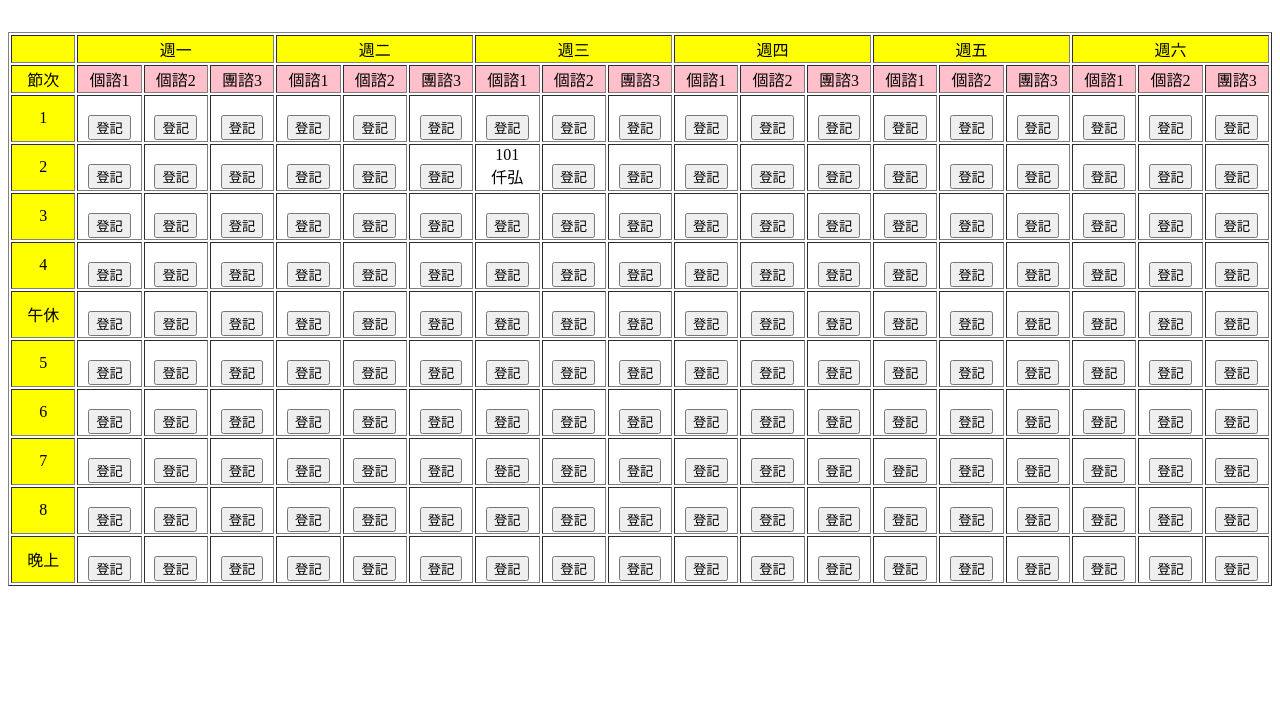
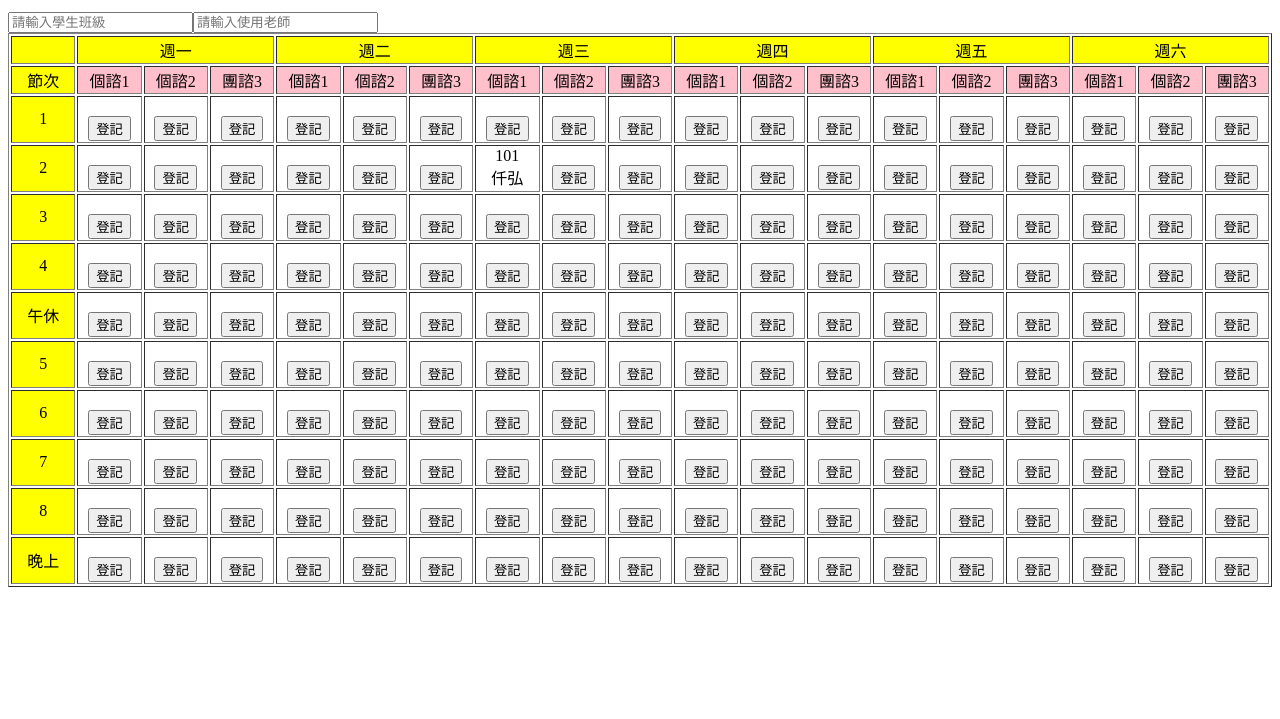
Before and after one commit to guidephy/counseling, a plain HTML site: page index.html in a window 1280 px wide. Shown: the part 81-800 px from the top of the page. Drawn offline with Linux system fonts and the light colour scheme.

Commit message:
Update index.html

```diff
--- a/index.html
+++ b/index.html
@@ -12,6 +12,7 @@
 
 
   <h1 align="center">觀音高中諮商室借用系統</h1>
+  <input placeholder="請輸入學生班級"><input placeholder="請輸入使用老師">
 
   <table   style="width:100%" border="1" align="center">
   <tr style="background-color:yellow"  align="center"  valign="middle">
```
